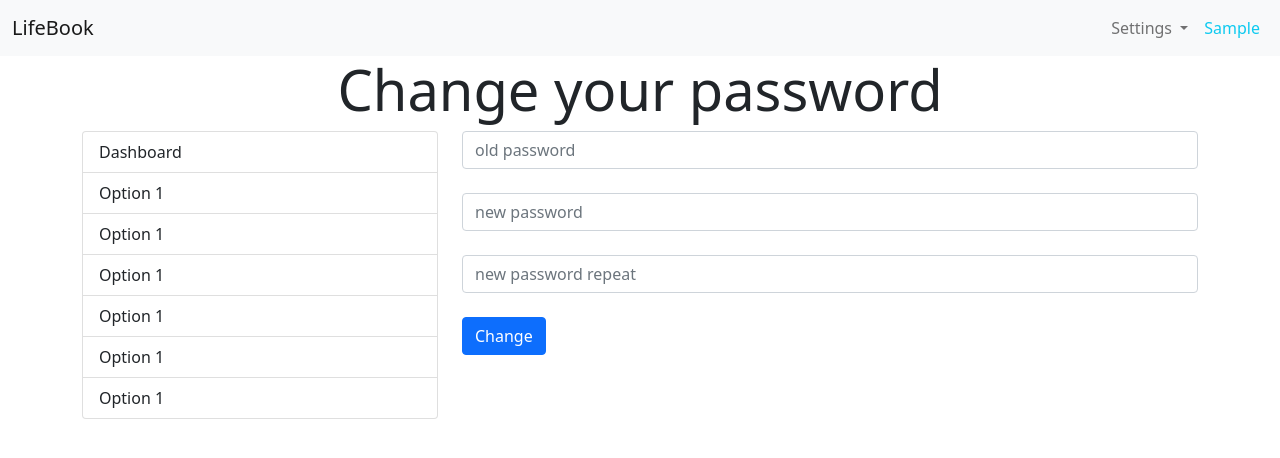
After one commit to mvicentijevic/lifebook, a PHP site: page /user/change_password.php in a window 1280 px wide. The commit adds this page. Shown: the top 458 px of the page. Run offline with PHP 8.4, Linux system fonts and the light colour scheme; the visitor is signed in with stand-in values (Sample User, id 1); tables that the repository leaves empty or names only in its code hold one stand-in row (values such as "Sample post").

Commit message:
password changed

```diff
--- a/core/db_functions.php
+++ b/core/db_functions.php
@@ -119,3 +119,22 @@ function change_email($email, $id) {
         return false;
     }
 }
+
+function change_password($password, $new_password, $user, $id) {
+    global $db;
+    if (!password_verify($password, $user['password'])) {
+        return false;
+    }
+
+    $new_password_hash = password_hash($new_password, PASSWORD_DEFAULT);
+
+    $sql = $db->prepare("UPDATE users SET password=?, updated_at=NOW() WHERE id=?");
+    $sql->bind_param("si", $new_password_hash, $id);
+    $sql->execute();
+
+    if ($sql->errno == 0) {
+        return true;
+    } else {
+        return false;
+    }
+}
--- a/user/change_email.php
+++ b/user/change_email.php
@@ -1,5 +1,6 @@
 <?php
 
+$title = "Change email";
 require "../core/init.php";
 
 if (!isLogged()) {
--- /dev/null
+++ b/user/change_password.php
@@ -0,0 +1,47 @@
+<?php
+
+$title = "Change password";
+require "../core/init.php";
+
+if (!isLogged()) {
+    header("Location: /lifebook/index.php");
+}
+
+$user = getUser($_SESSION['id']);
+
+if ($_SERVER['REQUEST_METHOD'] == "POST") {
+    $errors = [];
+    if (!isset($_POST['password']) || empty($_POST['password'])) {
+        $password_error = "Password is required";
+        array_push($errors, $password_error);
+    } else {
+        $password = $_POST['password'];
+    }
+    if (!isset($_POST['new_password']) || empty($_POST['new_password'])) {
+        $new_password_error = "New Password is required";
+        array_push($errors, $new_password_error);
+    } else {
+        $new_password = $_POST['new_password'];
+    }
+    if (!isset($_POST['new_password_repeat']) || empty($_POST['new_password_repeat'])) {
+        $new_password_repeat_error = "New Password Repeat is required";
+        array_push($errors, $new_password_repeat_error);
+    } else {
+        $new_password_repeat = $_POST['new_password_repeat'];
+    }
+
+    if($_POST['new_password'] !== $_POST['new_password_repeat']) {
+        $password_not_match = "Passwords do not match";
+        array_push($errors, $password_not_match);
+    }
+
+    if (count($errors) == 0) {
+        if (change_password($password, $new_password, $user, $user['id'])) {
+            $success = "Password changed";
+        } else {
+            $wrong = "Something went wrong";
+        }
+    }
+}
+
+require "./views/change_password.view.php";
--- a/user/views/account.view.php
+++ b/user/views/account.view.php
@@ -12,7 +12,7 @@
                     <li class="list-group-item" style="text-transform: uppercase"><?php echo $user['title']; ?> <a href="user/change_title.php" class="btn btn-sm btn-warning float-end">CHANGE</a></li>
                     <li class="list-group-item"><?php echo $user['first_name']. " ".$user['last_name']; ?> </li>
                     <li class="list-group-item"><?php echo $user['email']; ?> <a href="user/change_email.php" class="btn btn-sm btn-warning float-end">CHANGE</a> </li>
-                    <li class="list-group-item">Password <a href="" class="btn btn-sm btn-warning float-end">CHANGE</a> </li>
+                    <li class="list-group-item">Password <a href="user/change_password.php" class="btn btn-sm btn-warning float-end">CHANGE</a> </li>
                     <li class="list-group-item">Created at <a href="" class="btn btn-sm btn-secondary float-end"><?php echo $user['created_at']; ?></a> </li>
                     <?php if ($user['updated_at']) : ?>
                         <li class="list-group-item">Updated at <a href="" class="btn btn-sm btn-secondary float-end"><?php echo $user['updated_at']; ?></a> </li>
--- /dev/null
+++ b/user/views/change_password.view.php
@@ -0,0 +1,36 @@
+<?php require "./views/includes/head.php"; ?>
+<?php require "./views/includes/navbar.php"; ?>
+
+    <div class="container">
+        <div class="row">
+            <h2 class="display-4 text-center">Change your password</h2>
+            <div class="col-4">
+                <?php include "./views/includes/sidebar.php"; ?>
+            </div>
+            <div class="col-8">
+                <form action="user/change_password.php" method="POST">
+                    <input type="password" name="password" placeholder="old password" class="form-control"><br>
+                    <?php if(isset($password_error)) : ?>
+                        <p class="text-danger"><?php echo $password_error; ?></p>
+                    <?php endif; ?>
+                    <input type="password" name="new_password" placeholder="new password" class="form-control"><br>
+                    <?php if(isset($new_password_error)) : ?>
+                        <p class="text-danger"><?php echo $new_password_error; ?></p>
+                    <?php endif; ?>
+                    <input type="password" name="new_password_repeat" placeholder="new password repeat" class="form-control"><br>
+                    <?php if(isset($new_password_repeat_error)) : ?>
+                        <p class="text-danger"><?php echo $new_password_repeat_error; ?></p>
+                    <?php endif; ?>
+                    <?php if(isset($password_not_match)) : ?>
+                        <p class="text-danger"><?php echo $password_not_match; ?></p>
+                    <?php endif; ?>
+                    <?php if(isset($success)) : ?>
+                        <p class="text-success"><?php echo $success; ?></p>
+                    <?php endif; ?>
+                    <button class="btn btn-primary">Change</button>
+                </form>
+            </div>
+        </div>
+    </div>
+
+<?php require "./views/includes/bottom.php"; ?>
```
